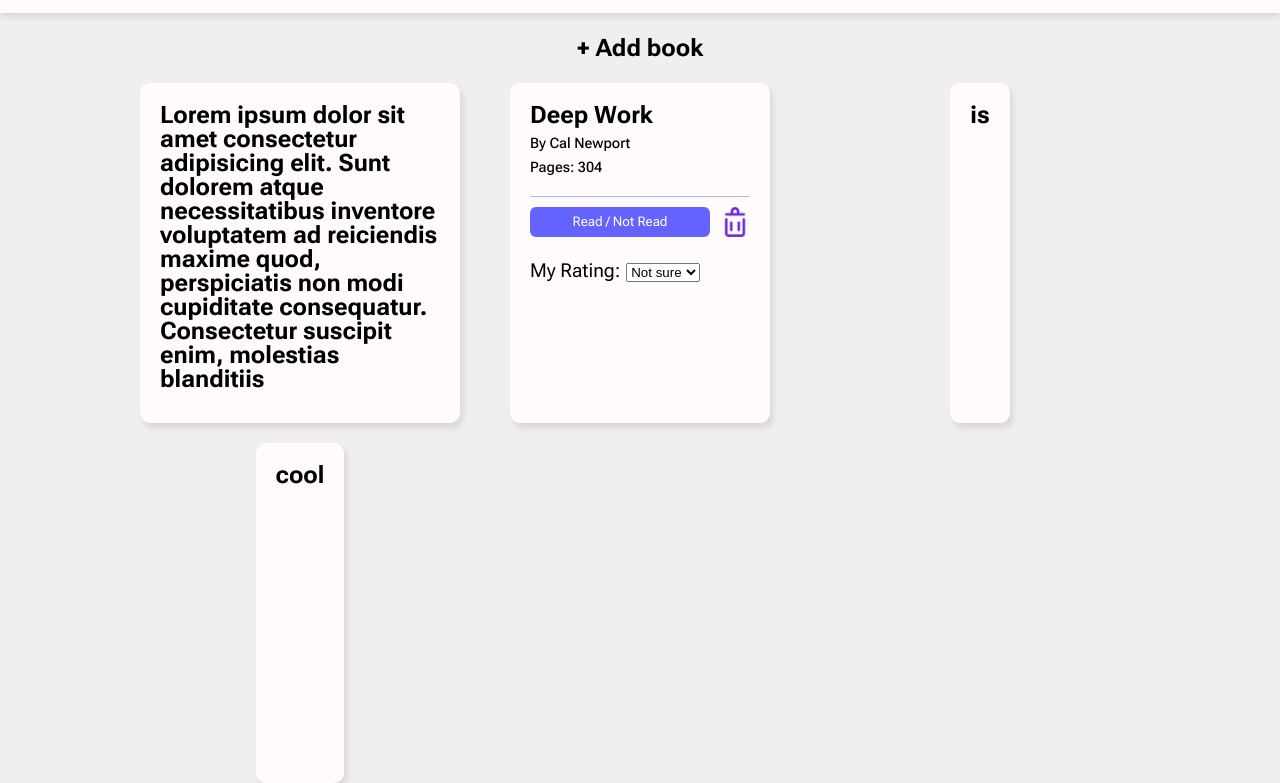
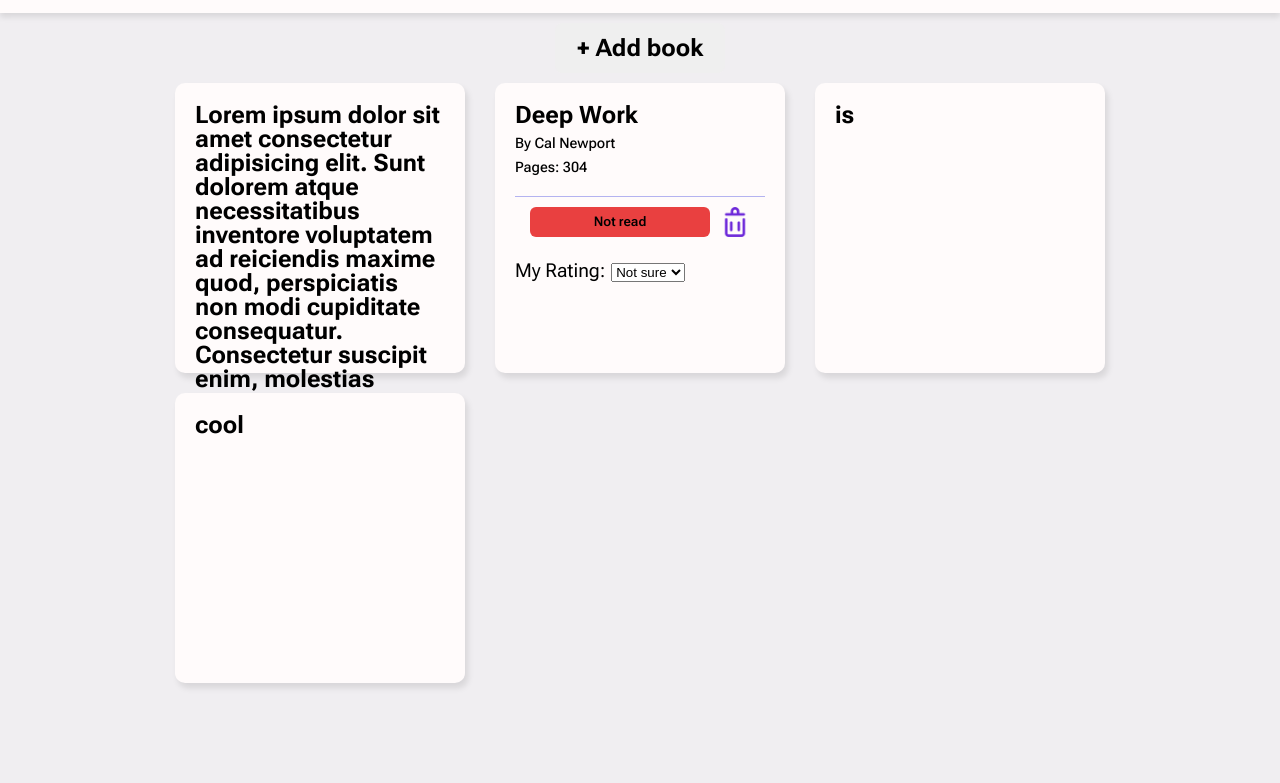
Before and after one commit to SK-2022/Library, a website: page public/index.html in a window 1280 px wide. Both pictures are taken after a click on the button "Read / Not Read". Shown: the part 87-870 px from the top of the page. After the commit the page ends 800 px from the top, so only its background shows below. Drawn offline with Linux system fonts and the light colour scheme.

Commit message:
Add toggle button logic for reading status btn

```diff
--- a/public/index.html
+++ b/public/index.html
@@ -35,7 +35,7 @@
                 <div class="book-author">By Cal Newport</div>
                 <div class="pages">Pages: 304</div>
                 <div class="book-card-btn-container">
-                    <button class="reading-status-btn">Read / Not Read</button>
+                    <button class="toggle-button reading-status-btn">Read / Not Read</button>
                     <img class="trash-icon" src="/images/trash-icon.png" alt="Remove button trashcan">
                 </div>
                 <div class="my-rating-container">
--- a/script.js
+++ b/script.js
@@ -19,3 +19,20 @@ const dialogBox = document.querySelector('.dialog-box');
 addBookButton.addEventListener('click', () => {
     dialogBox.showModal();
 })
+
+//Reading status btn toggle logic
+const readingStatusBtn = document.querySelector('.toggle-button')
+
+let isToggled = false; // Initial state is "Not toggled"
+
+readingStatusBtn.addEventListener('click', () => {
+    isToggled = !isToggled //Toggle the state making it true
+    readingStatusBtn.classList.toggle('reading-status-btn');
+    readingStatusBtn.classList.toggle('not-read');
+
+    if(isToggled){
+        readingStatusBtn.textContent = 'Not read'
+    } else{
+        readingStatusBtn.textContent = 'Read'
+    }
+    })
--- a/style.css
+++ b/style.css
@@ -139,7 +139,8 @@ body {
 	flex-direction: column;
 	gap: 10px;
 	padding: 20px;
-	height: 300px;
+	height: 250px;
+	width: 250px ;
 	border-radius: 10px;
 	box-shadow: 3px 5px 6px rgba(0, 0, 0, 0.1); /* Box shadow for the card */
 	background: #FFFBFB;
@@ -171,6 +172,25 @@ body {
 	background-color: #6563FF;
 	color: #FFFFFF;
 	font-family: 'Roboto Flex',Arial, Helvetica, sans-serif;
+	font-weight: 600;
+}
+
+.not-read{
+	width: 180px;
+	border: none;
+	border-radius: 6px;
+	font-family: 'Roboto Flex',Arial, Helvetica, sans-serif;
+	background-color: #e94040 ;
+	color: rgb(0, 0, 0);
+	font-weight: 600;
+}
+
+.not-read:hover{
+	background-color: #eb7a7a;
+}
+
+.reading-status-btn:hover{
+	background-color: #6d28d9 ;
 }
 
 .trash-icon{
```
